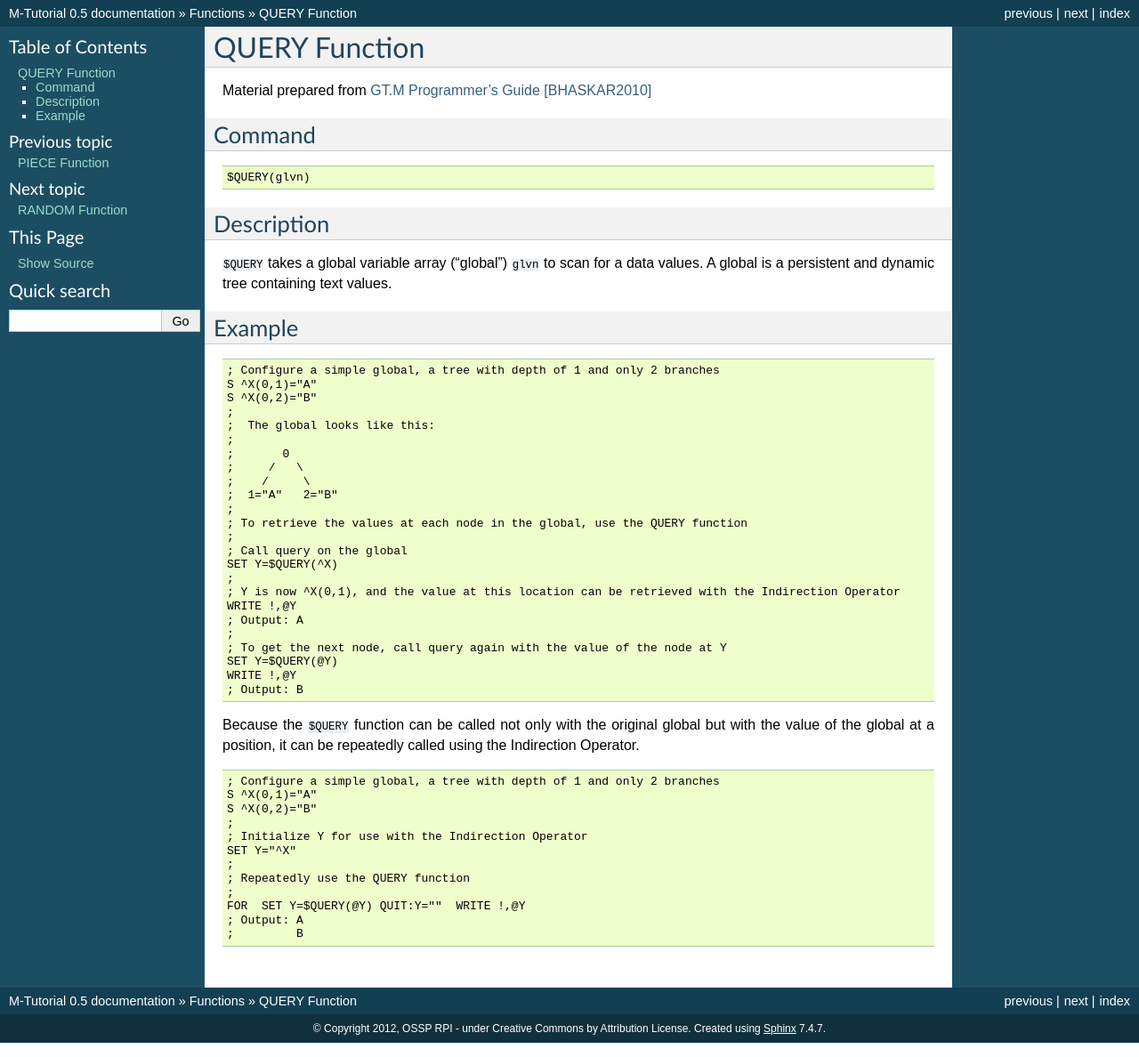
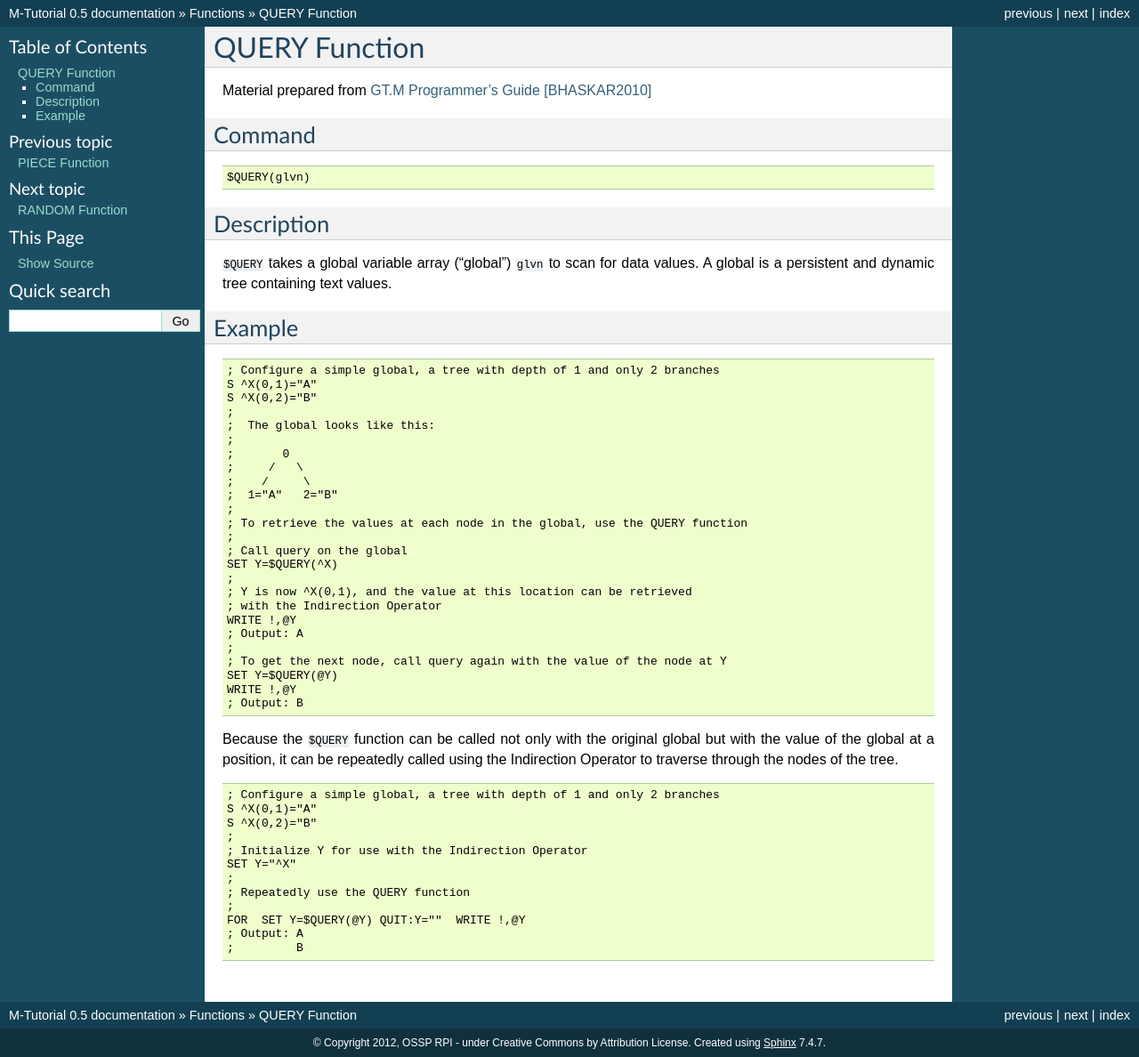
Before and after one commit to luisibanez/M-Tutorial, a Sphinx documentation site: the page built from source/QUERY_Function.rst, in a window 1280 px wide. Shown: the whole page at 89% size. Built offline with Sphinx 7.4.7, drawn with Linux system fonts in a browser that asks for light colours.

Commit message:
fixed typo, wrapped lines, added some clarification for QUERY Function

```diff
--- a/source/QUERY_Function.rst
+++ b/source/QUERY_Function.rst
@@ -14,7 +14,8 @@ Command
 
 Description
 -----------
-``$QUERY`` takes a global variable array ("global") ``glvn`` to scan for a data values. A global is a persistent and dynamic tree containing text values.
+``$QUERY`` takes a global variable array ("global") ``glvn`` to scan for
+data values. A global is a persistent and dynamic tree containing text values.
 
 Example
 -------
@@ -36,7 +37,8 @@ Example
     ; Call query on the global
     SET Y=$QUERY(^X)
     ;
-    ; Y is now ^X(0,1), and the value at this location can be retrieved with the Indirection Operator
+    ; Y is now ^X(0,1), and the value at this location can be retrieved
+    ; with the Indirection Operator
     WRITE !,@Y
     ; Output: A
     ;
@@ -46,7 +48,10 @@ Example
     ; Output: B
 
 
-Because the ``$QUERY`` function can be called not only with the original global but with the value of the global at a position, it can be repeatedly called using the Indirection Operator.
+Because the ``$QUERY`` function can be called not only with the original
+global but with the value of the global at a position, it can be repeatedly
+called using the Indirection Operator to traverse through the nodes of the
+tree.
 
 
 ::
```
